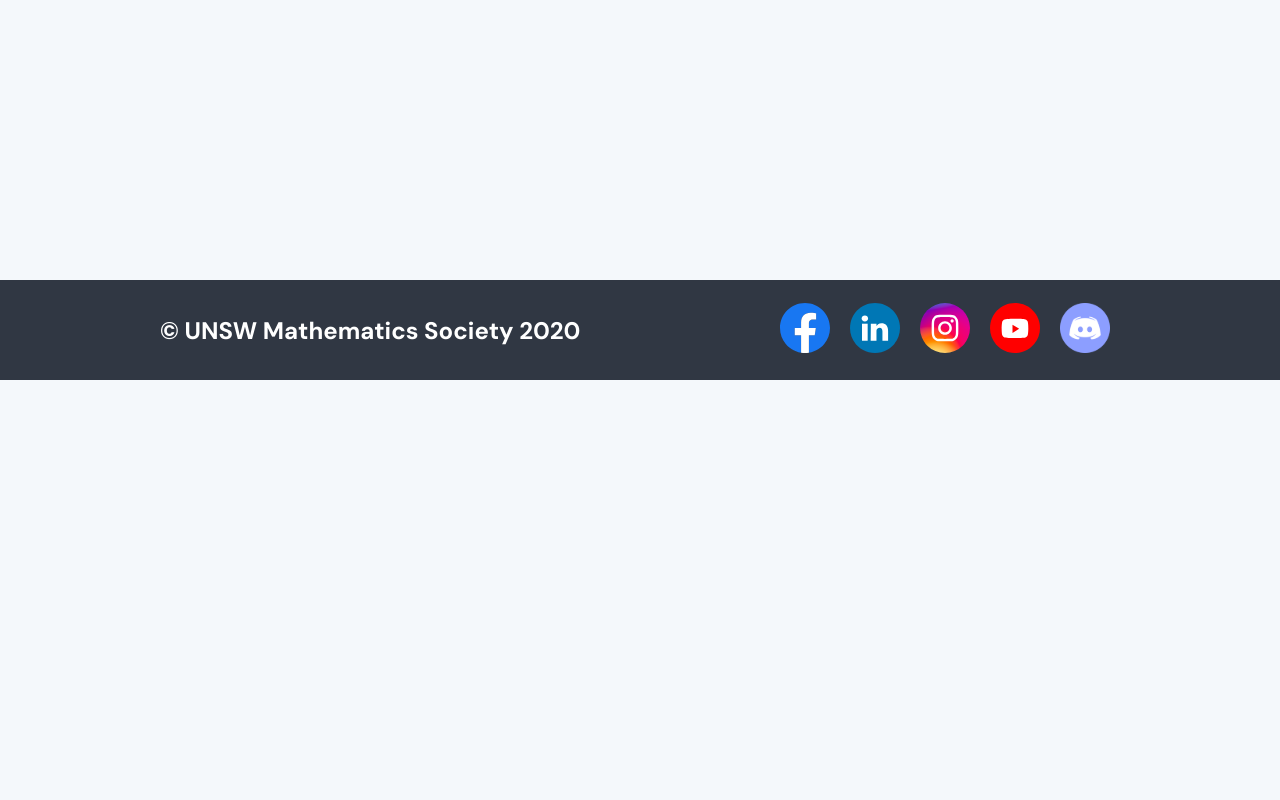
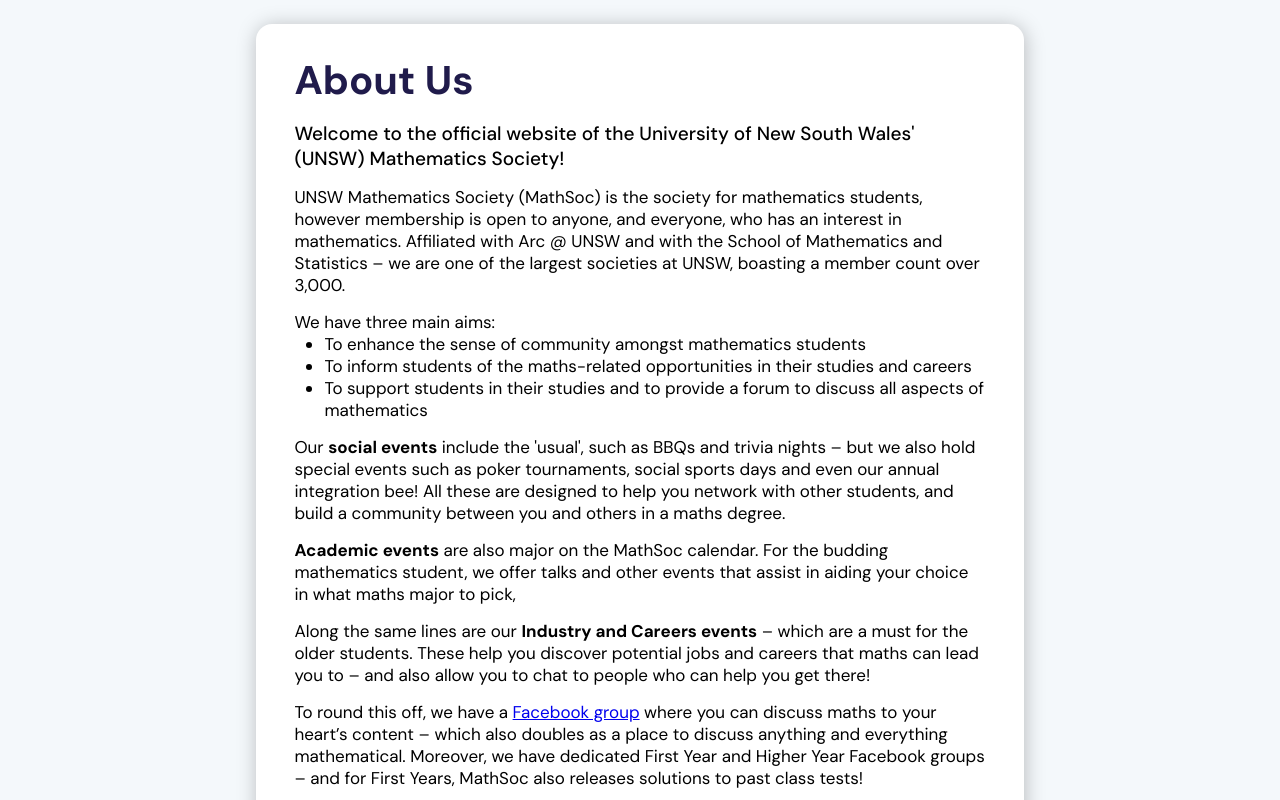
Before and after one commit to MathSocUNSW/mathsoc-website, a Next.js app in the folder frontend/: page /about/about in a window 1280 px wide. Before the commit this address had no page. Shown: the part 420-1220 px from the top of the page. Before the commit the page ends 800 px from the top, so only its background shows below. Built offline with nearby package versions, Linux system fonts and the light colour scheme.

Commit message:
Team page

```diff
--- /dev/null
+++ b/frontend/src/pages/about/about.tsx
@@ -0,0 +1,80 @@
+import React from "react";
+import Head from "next/head";
+
+import Hero from "src/components/Hero";
+import styles from "src/styles/about.module.scss";
+import { facebookLink } from "src/data/socialLinks";
+
+export default function about() {
+  return (
+    <section>
+      <Head>
+        <title>MathSoc - About Us</title>
+        <meta name="keywords" content="mathsoc" />
+      </Head>
+      <Hero url="/images/hero/mathsoc_about_us.jpg" text="About Us" />
+      <section className={styles.mainContainer}>
+        <div className={styles.mainCard}>
+          <section className={styles.mainText}>
+            <h1>About Us</h1>
+            <h3>
+              Welcome to the official website of the University of New South Wales&apos; (UNSW)
+              Mathematics Society!
+            </h3>
+            <p>
+              UNSW Mathematics Society (MathSoc) is the society for mathematics students, however
+              membership is open to anyone, and everyone, who has an interest in mathematics.
+              Affiliated with Arc @ UNSW and with the School of Mathematics and Statistics – we are
+              one of the largest societies at UNSW, boasting a member count over 3,000.
+            </p>
+            <p>
+              We have three main aims:
+              <ul>
+                <li>To enhance the sense of community amongst mathematics students</li>
+                <li>
+                  To inform students of the maths-related opportunities in their studies and careers
+                </li>
+                <li>
+                  To support students in their studies and to provide a forum to discuss all aspects
+                  of mathematics
+                </li>
+              </ul>
+            </p>
+            <p>
+              Our <b>social events</b> include the &apos;usual&apos;, such as BBQs and trivia nights
+              – but we also hold special events such as poker tournaments, social sports days and
+              even our annual integration bee! All these are designed to help you network with other
+              students, and build a community between you and others in a maths degree.
+            </p>
+            <p>
+              <b>Academic events</b> are also major on the MathSoc calendar. For the budding
+              mathematics student, we offer talks and other events that assist in aiding your choice
+              in what maths major to pick,
+            </p>
+            <p>
+              Along the same lines are our <b>Industry and Careers events</b> – which are a must for
+              the older students. These help you discover potential jobs and careers that maths can
+              lead you to – and also allow you to chat to people who can help you get there!
+            </p>
+            <p>
+              To round this off, we have a{" "}
+              <a href={facebookLink} target="_blank" rel="noreferrer">
+                Facebook group
+              </a>{" "}
+              where you can discuss maths to your heart’s content – which also doubles as a place to
+              discuss anything and everything mathematical. Moreover, we have dedicated First Year
+              and Higher Year Facebook groups – and for First Years, MathSoc also releases solutions
+              to past class tests!
+            </p>
+            {/* TODO finish off links */}
+            <p>
+              Essentially, MathSoc is here to help enrich the experience of studying maths at UNSW.
+              We’re here to fulfil your social, academic and career needs – and help make your time
+              at UNSW a great one!
+            </p>
+          </section>
+        </div>
+      </section>
+    </section>
+  );
+}
--- /dev/null
+++ b/frontend/src/styles/TeamCard.module.scss
@@ -0,0 +1,45 @@
+.mainContainer {
+  background-color: white;
+  border-radius: 16px;
+  box-shadow: 1px 2px 20px 0 rgba(0, 0, 0, 0.25);
+  width: 500px;
+  height: 250px;
+  display: flex;
+  flex-direction: row;
+}
+
+.leftContainer {
+  padding-left: 8%;
+  padding-top: 4%;
+  width: 100%;
+  height: 100%;
+  h1 {
+    color: #081f32;
+    text-align: left;
+    font-size: 26px;
+  }
+  h3 {
+    text-align: left;
+    font-size: 21px;
+    font-weight: 500;
+    color: #081f32;
+  }
+  p {
+    margin-top: 5px;
+    color: #6e798c;
+    font-size: 17px;
+  }
+}
+
+.rightContainer {
+  display: grid;
+  place-items: center;
+  margin-right: 8%;
+}
+
+.tempPlaceHolder {
+  width: 150px;
+  height: 150px;
+  background-color: aqua;
+  border-radius: 50%;
+}
--- a/frontend/src/styles/team.module.scss
+++ b/frontend/src/styles/team.module.scss
@@ -0,0 +1,41 @@
+.mainContainer {
+  margin-top: 50px;
+  h1 {
+    color: #201b4b;
+    font-weight: 700;
+    font-size: 40px;
+    text-align: center;
+  }
+  h3 {
+    font-weight: 500;
+    text-align: center;
+    font-size: 24px;
+  }
+}
+
+.cardsContainer {
+  margin-top: 50px;
+  margin-bottom: 50px;
+  display: flex;
+  flex-direction: column;
+  align-items: center;
+  justify-content: center;
+}
+
+.cardsRow {
+  display: flex;
+  flex-direction: row;
+  width: 100%;
+  justify-content: space-around;
+  flex-wrap: wrap;
+  @media (max-width: 1400px) {
+    flex-direction: column;
+    justify-content: center;
+    align-items: center;
+  }
+}
+
+.card {
+  margin-top: 20px;
+  margin-bottom: 20px;
+}
```
Also changed, not shown: frontend/src/components/TeamCard.tsx (added, +38 -0 lines), frontend/src/pages/about/team.tsx (+31 -1 lines), frontend/public/images/hero/mathsoc_team.jpg (added).
